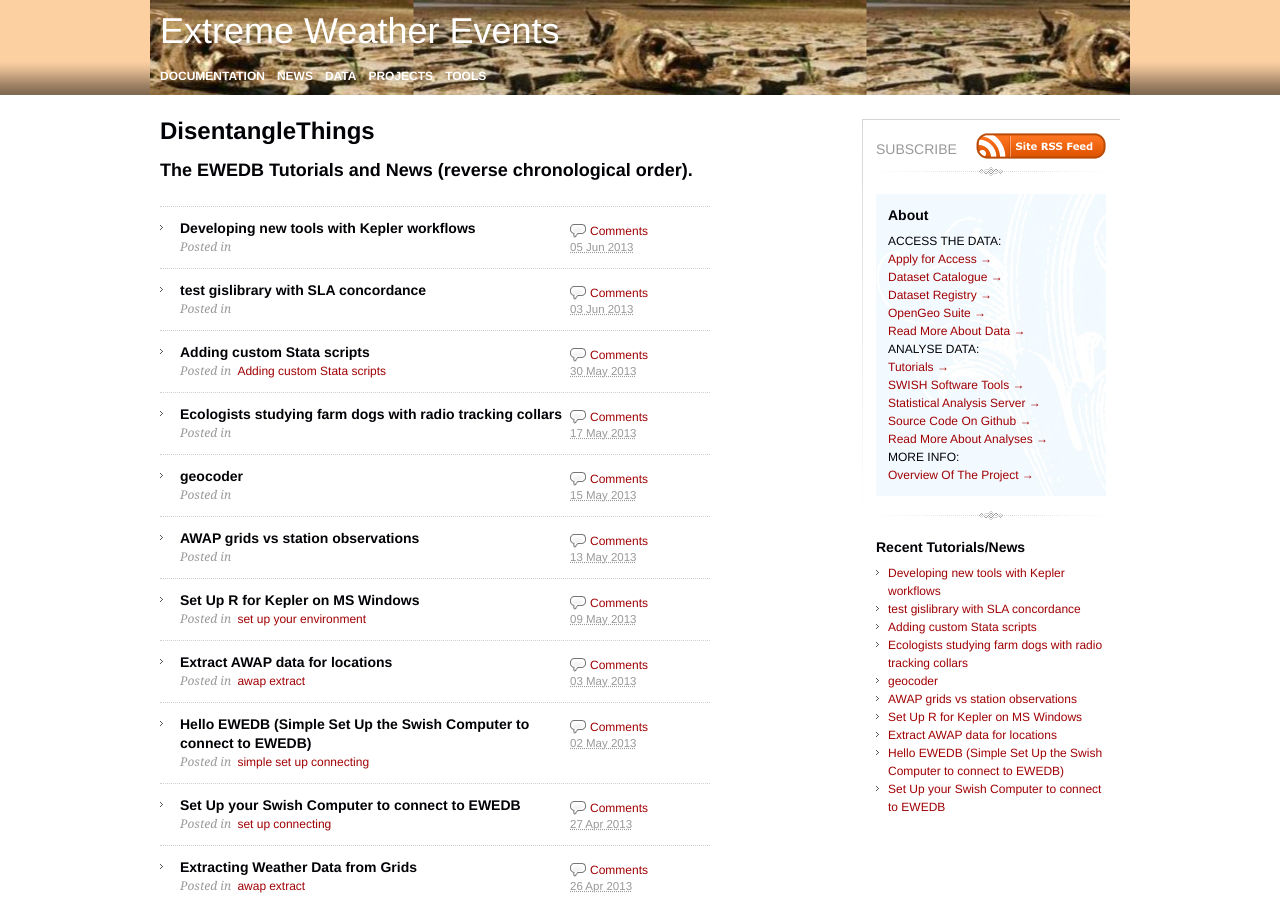
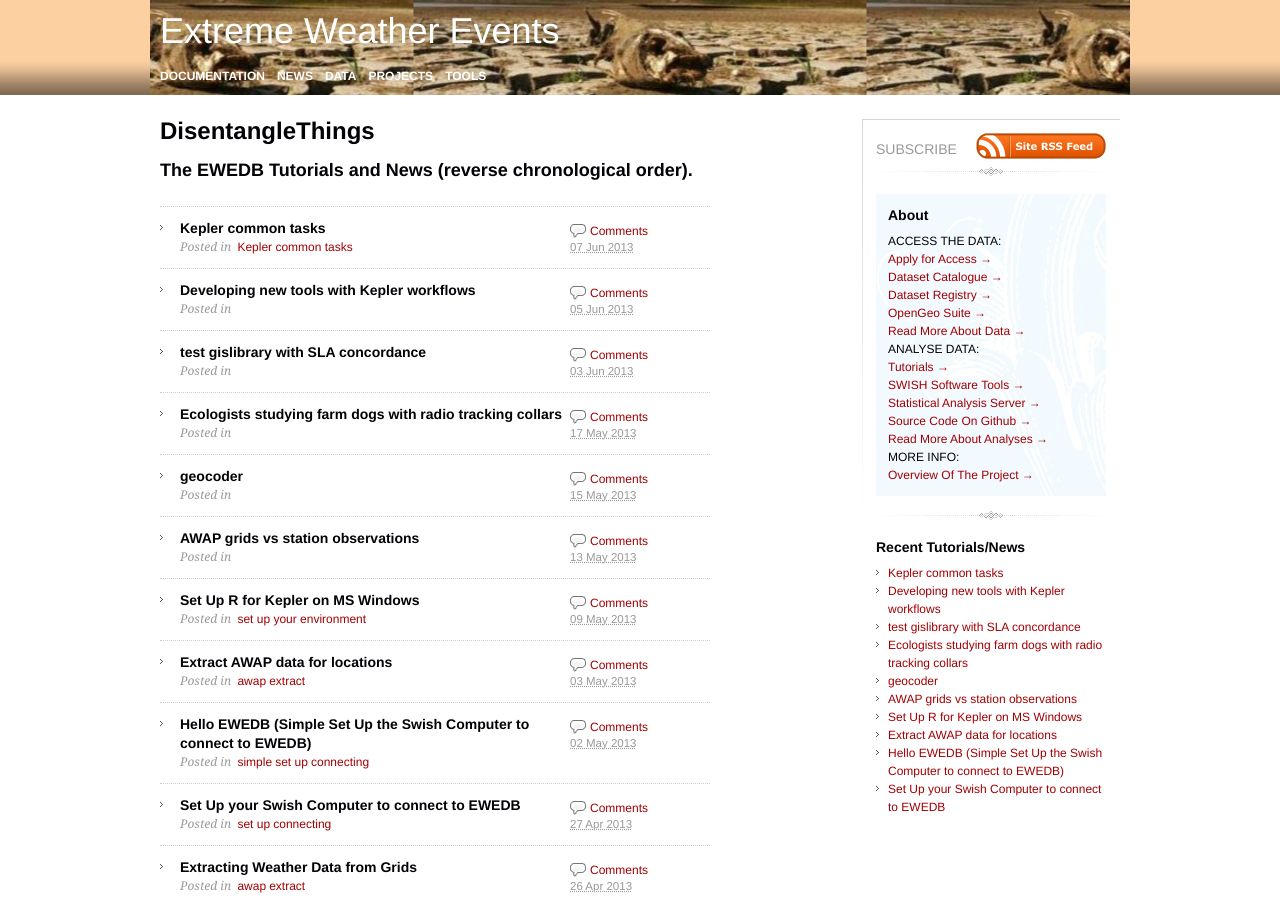
Before and after one commit to swish-climate-impact-assessment/swish-climate-impact-assessment.github.com, a Jekyll site: the page built from blog.html, in a window 1280 px wide and 900 px high. Built offline with Jekyll 4.4.1, drawn with Linux system fonts in a browser that asks for light colours; nearby versions of some CDN libraries; Markdown is read by kramdown in place of the engine named in the settings; comment, search, counter and statistics services are not loaded.

Commit message:
SWISH mixed up title

```diff
--- a/_posts/2013-06-07-kepler-common-tasks.md
+++ b/_posts/2013-06-07-kepler-common-tasks.md
@@ -1,88 +1,88 @@
 ---
-name: Adding custom Stata scripts
+name: Kepler common tasks
 layout: post
-title: Adding custom Stata scripts
-date: 2013-05-30
+title: Kepler common tasks
+date: 2013-06-07
 categories:
-- Adding custom Stata scripts
+- Kepler common tasks
 ---
 ## Kepler common tasks
 This tutorial documents some of the tasks that frequently occur when using Kepler. It is not a sequential series of steps, but a collection of independent operations.
 
 ## Start Kepler
 Kepler can be started using the start menu. You can open the application or open it via the command line. Using the command line can sometimes display extra information useful in debugging workflows and is the way we recommended starting Kepler. To make it easier there is a shortcut installed with the SWISH tools.
-![Start menu](/images/KeplerCommonTasks0010StartMenu1.PNG)
+![Start menu](/images/KeplerCommonTasks0010StartMenu1.png)
 
 The command line window while Kepler is running
-![Command line window](/images/KeplerCommonTasks0030ConsoleWindow.PNG)
+![Command line window](/images/KeplerCommonTasks0030ConsoleWindow.png)
 
 ## Main window
 Search and components panel on the left, canvas on the right, play buttons and menus at the top.
-![Main window](/images/KeplerCommonTasks0040MainKeplerWindow.PNG)
+![Main window](/images/KeplerCommonTasks0040MainKeplerWindow.png)
 
 ## Search for actor or director
 Searching is the easiest way to quickly find the part you are looking for. Type in the name and press enter.
-![Search](/images/KeplerCommonTasks0045SearchForActor.PNG)
+![Search](/images/KeplerCommonTasks0045SearchForActor.png)
 
 ## Add actor to workflow
 Drag and drop using the cursor
-![Add actor](/images/KeplerCommonTasks0050DragActor.PNG)
+![Add actor](/images/KeplerCommonTasks0050DragActor.png)
 
 ## Link actors together
 Links pass values around the workflow and sequence execution. To link actors use the cursor, click on a port arrow on one actor and drag to the port arrow on another actor.
-![Link actor](/images/KeplerCommonTasks0060LinkActorA.PNG)
-![Link actor](/images/KeplerCommonTasks0070LinkActorB.PNG)
-![Link actor](/images/KeplerCommonTasks0080LinkActorC.PNG)
+![Link actor](/images/KeplerCommonTasks0060LinkActorA.png)
+![Link actor](/images/KeplerCommonTasks0070LinkActorB.png)
+![Link actor](/images/KeplerCommonTasks0080LinkActorC.png)
 
 ## Save
 Save using the file menu
-![Save](/images/KeplerCommonTasks0090SaveWorkflow.PNG)
+![Save](/images/KeplerCommonTasks0090SaveWorkflow.png)
 
 ## Rename workflow
 You will be prompted when saving to give a name, but can also change it afterwards.
-![Rename workflow](/images/KeplerCommonTasks0100RenameWorkflowA.PNG)
-![Rename workflow](/images/KeplerCommonTasks0110RenameWorkflowB.PNG)
+![Rename workflow](/images/KeplerCommonTasks0100RenameWorkflowA.png)
+![Rename workflow](/images/KeplerCommonTasks0110RenameWorkflowB.png)
 
 ## Change actor or director values
 Double click on the actor and the values that can be changed appear. To keep changes click the commit button. Eg the constant value actor
-![Edit values](/images/KeplerCommonTasks0120EditActorValuesA.PNG)
-![Edit values](/images/KeplerCommonTasks0130EditActorValuesB.PNG)
+![Edit values](/images/KeplerCommonTasks0120EditActorValuesA.png)
+![Edit values](/images/KeplerCommonTasks0130EditActorValuesB.png)
 
 ## Animate at runtime
 Turning this on will display what actor the workflow is up to when running. This given an indication of where a running workflow is up to.
-![Animate runtime](/images/KeplerCommonTasks0140RunTimeHighlightA.PNG)
-![ Animate runtime](/images/KeplerCommonTasks0150RunTimeHighlightB.PNG)
+![Animate runtime](/images/KeplerCommonTasks0140RunTimeHighlightA.png)
+![ Animate runtime](/images/KeplerCommonTasks0150RunTimeHighlightB.png)
 
 ## Execute a workflow
 Like a VCR press the play button.
-![Play](/images/KeplerCommonTasks0160Play.PNG)
+![Play](/images/KeplerCommonTasks0160Play.png)
 
 ## Display value
 Use the Display actor to view values on screen. The actor can be connected to any other actor. It is useful for debugging and inspecting the results through the workflow.
-![Display](/images/KeplerCommonTasks0170DisplayValuesA.PNG)
-![Display](/images/KeplerCommonTasks0180DisplayValuesB.PNG)
+![Display](/images/KeplerCommonTasks0170DisplayValuesA.png)
+![Display](/images/KeplerCommonTasks0180DisplayValuesB.png)
 
 ## Move the canvas view
 Use the mouse to move the part of the canvas displayed
-![Display](/images/KeplerCommonTasks0190NavigateWorkflow.PNG)
+![Display](/images/KeplerCommonTasks0190NavigateWorkflow.png)
 
 ## Actors not linked error
 Usually, all actors need to be connected in a complete sequence. This includes actors in sub-modules which can be misleading and tricky to find.
-![Link error](/images/ KeplerCommonTasks0210MissingLinkErrorB.PNG)
-![Link error](/images/KeplerCommonTasks0200MissingLinkErrorA.PNG)
+![Link error](/images/ KeplerCommonTasks0210MissingLinkErrorB.png)
+![Link error](/images/KeplerCommonTasks0200MissingLinkErrorA.png)
 
 ## Rename actor
 Actors can be given titles. This can help document the workflow or set the name of an actor to export.
-![Rename actor](/images/KeplerCommonTasks0220RenameActora.PNG)
-![Rename actor](/images/KeplerCommonTasks0230RenameActorb.PNG)
-![Rename actor](/images/KeplerCommonTasks0240Renameactorc.PNG)
+![Rename actor](/images/KeplerCommonTasks0220RenameActora.png)
+![Rename actor](/images/KeplerCommonTasks0230RenameActorb.png)
+![Rename actor](/images/KeplerCommonTasks0240Renameactorc.png)
 
 ## Director missing
 This happens to everyone!
-![Director error](/images/ KeplerCommonTasks0250MissingDirectorError.PNG)
+![Director error](/images/ KeplerCommonTasks0250MissingDirectorError.png)
 
 ## Export actor
 Actors can be saved and then reused in other workflows.
-![Export actor](/images/KeplerCommonTasks0260ExportActorA.PNG)
-![Export actor](/images/KeplerCommonTasks0270ExportActorB.PNG)
-![Export actor](/images/KeplerCommonTasks0280ExportActorC.PNG)
+![Export actor](/images/KeplerCommonTasks0260ExportActorA.png)
+![Export actor](/images/KeplerCommonTasks0270ExportActorB.png)
+![Export actor](/images/KeplerCommonTasks0280ExportActorC.png)
```
